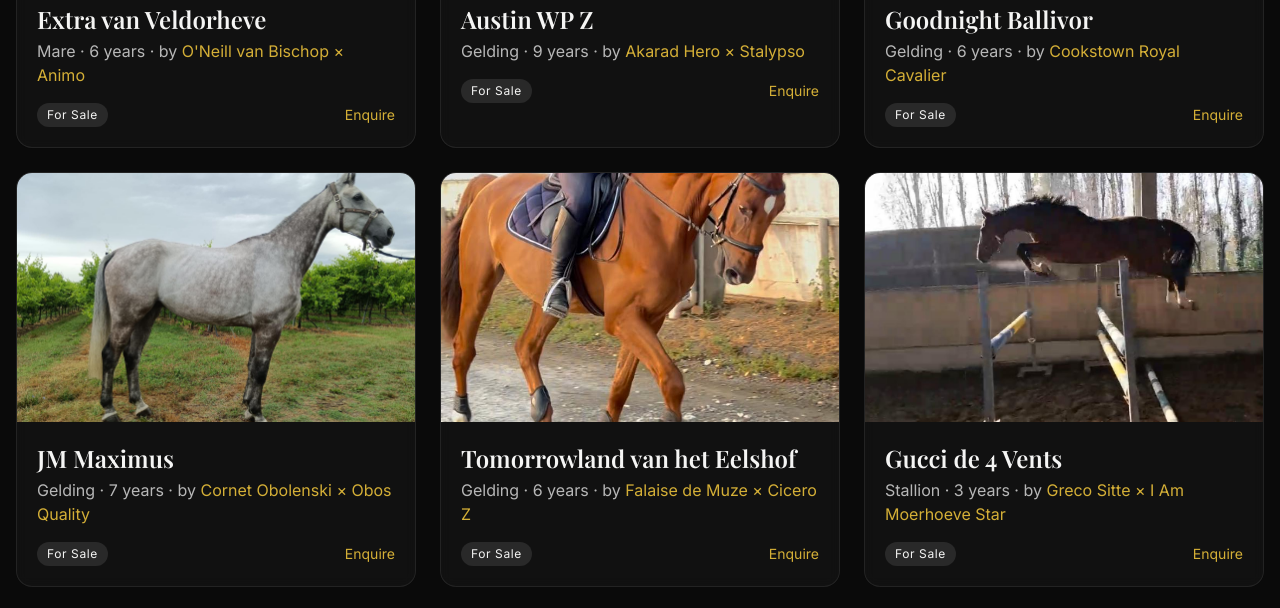
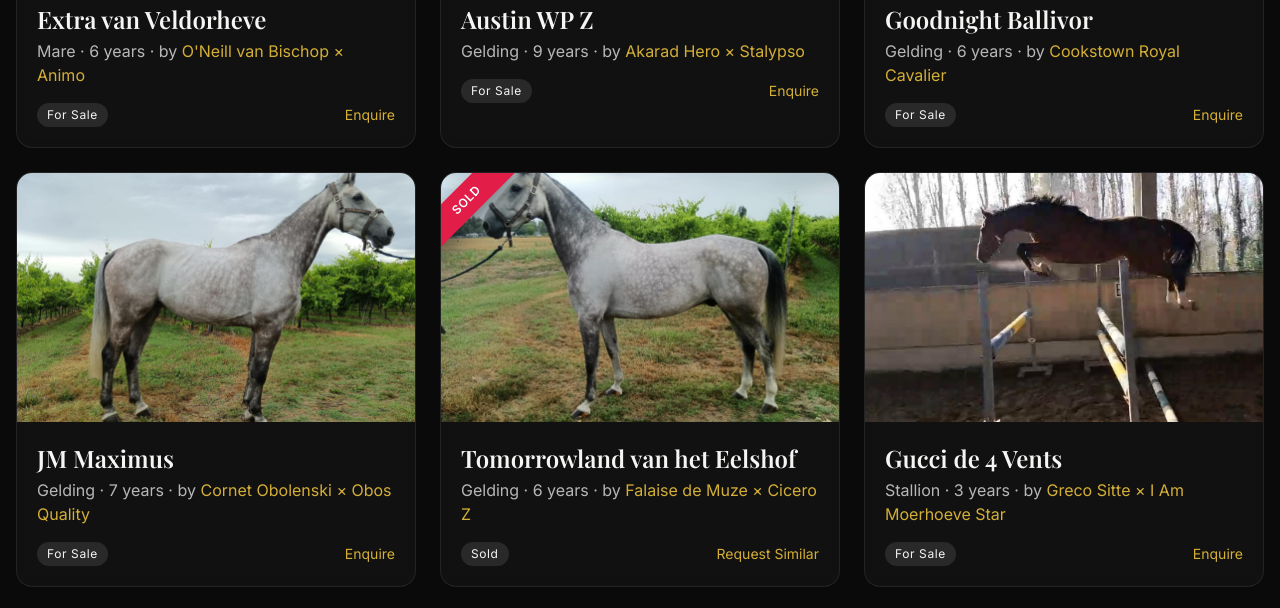
Before and after one commit to poligiorgia/lb-horses, a plain HTML site: page index.html in a window 1280 px wide. Shown: the part 1121-1729 px from the top of the page. Drawn offline with nearby package versions, Linux system fonts and the light colour scheme.

Commit message:
Update index.html

```diff
--- a/index.html
+++ b/index.html
@@ -158,15 +158,16 @@
         </div>
       </article>
 
-      <!-- 6 anni Tomorrowland van het eelshof ( Falaise de muze x Cicero Z ) (gelding) -->
-      <article class="card rounded-2xl overflow-hidden relative" data-status="for-sale" data-age="6" data-name="Tomorrowland van het Eelshof" data-bloodline="Falaise de Muze Cicero Z">
-        <img src="img/tomorrowland-van-het-eelshof/1.jpg" alt="Tomorrowland van het Eelshof" class="media w-full" />
+       <!-- 6 anni Tomorrowland van het eelshof ( Falaise de muze x Cicero Z ) (gelding) -->
+      <article class="card rounded-2xl overflow-hidden relative" data-status="sold" data-age="8" data-name="Chief Z" data-bloodline="Cicero Z Harley VDL">
+        <div class="sold-ribbon">SOLD</div>
+        <img src="img/chief-z/1.jpg" alt="Chief Z" class="media w-full" />
         <div class="p-5">
           <h3 class="serif text-2xl font-semibold">Tomorrowland van het Eelshof</h3>
           <p class="text-white/70 mt-1">Gelding · 6 years · by <span class="gold">Falaise de Muze × Cicero Z</span></p>
           <div class="mt-4 flex items-center justify-between">
-            <span class="text-xs tracking-wider px-2.5 py-1 rounded-full bg-white/10">For Sale</span>
-            <a href="#contact" class="text-sm gold hover:underline">Enquire</a>
+            <span class="text-xs tracking-wider px-2.5 py-1 rounded-full bg-white/10">Sold</span>
+            <a href="#contact" class="text-sm gold hover:underline">Request Similar</a>
           </div>
         </div>
       </article>
```
